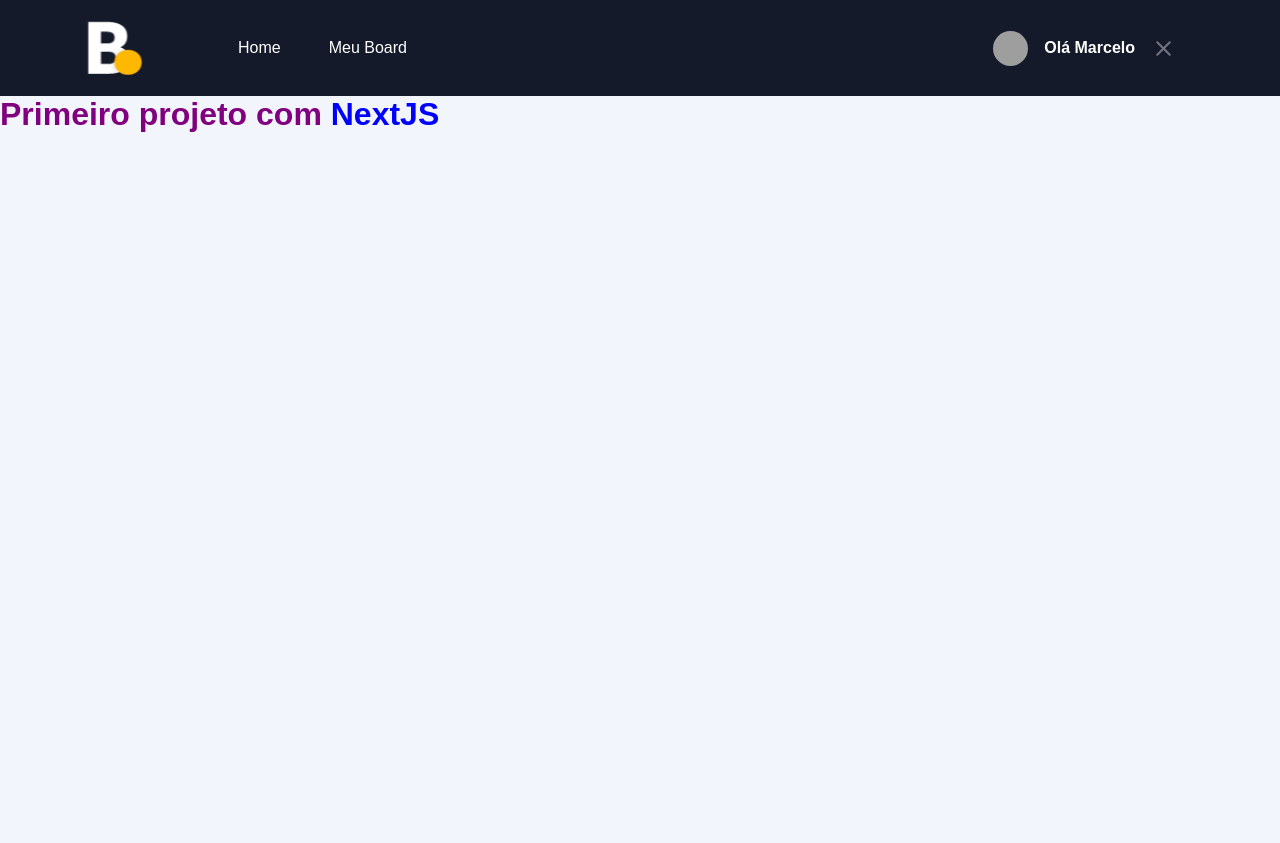
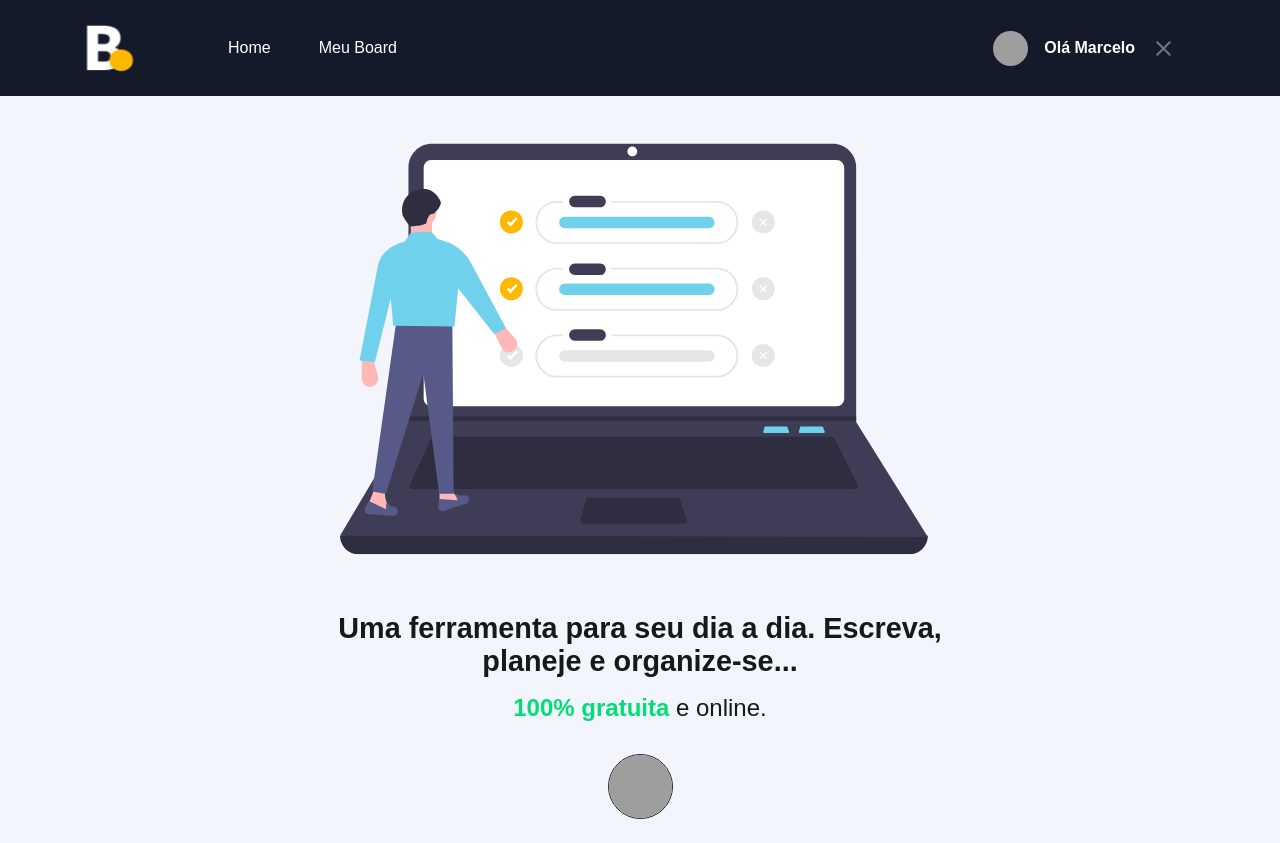
Before and after one commit to marcelopajr/board, a Next.js app: page / in a window 1280 px wide. Before the commit the page ends 800 px from the top, so only its background shows below. Built offline with nearby package versions, Linux system fonts and the light colour scheme; grey boxes are pictures that could not be loaded.

Commit message:
chore: add Home

```diff
--- a/src/components/Header/index.tsx
+++ b/src/components/Header/index.tsx
@@ -13,8 +13,8 @@ export default function Header() {
           <Image
             src="/images/logo.svg"
             alt="Logo Board"
-            width={70}
-            height={70}
+            width={60}
+            height={60}
           />
         </Link>
         <nav>
--- a/src/pages/index.tsx
+++ b/src/pages/index.tsx
@@ -1,4 +1,6 @@
+/* eslint-disable @next/next/no-img-element */
 import Head from 'next/head';
+import Image from 'next/image';
 
 import styles from '../styles/styles.module.scss';
 
@@ -8,11 +10,27 @@ export default function Home() {
       <Head>
         <title>Board | Organizando tarefas</title>
       </Head>
-      <div>
-        <h1 className={styles.title}>
-          Primeiro projeto com <span>NextJS</span>
-        </h1>
-      </div>
+      <main className={styles.contentContainer}>
+        <Image
+          src="/images/board-user.svg"
+          alt="Ferramenta Board"
+          width={600}
+          height={500}
+        />
+
+        <section className={styles.callToAction}>
+          <h1>
+            Uma ferramenta para seu dia a dia. Escreva, planeje e organize-se...
+          </h1>
+          <p>
+            <span>100% gratuita</span> e online.
+          </p>
+        </section>
+
+        <div className={styles.donators}>
+          <img src="https://github.com/marcelopajr.png" alt="Usuário 1" />
+        </div>
+      </main>
     </>
   );
 }
--- a/src/styles/styles.module.scss
+++ b/src/styles/styles.module.scss
@@ -1,7 +1,61 @@
-.title {
-  color: purple;
+.contentContainer {
+  max-width: 1120px;
+  margin: 0 auto;
+  padding: 0 2rem;
 
-  span {
-    color: blue;
+  display: flex;
+  align-items: center;
+  justify-content: center;
+  flex-direction: column;
+
+  img {
+    margin-top: 2rem;
   }
 }
+
+.callToAction {
+  max-width: 700px;
+
+  h1 {
+    font-size: 1.8rem;
+    margin-top: 1rem;
+    font-weight: bold;
+    text-align: center;
+    color: #141a19;
+  }
+
+  p {
+    margin-top: 1rem;
+    font-size: 1.5rem;
+    text-align: center;
+    color: #141a19;
+
+    span {
+      color: #04dd75;
+      font-weight: bold;
+    }
+  }
+}
+
+.donators {
+  display: flex;
+  justify-content: center;
+  flex-wrap: wrap;
+  margin-bottom: 1.5rem;
+
+  img {
+    width: 65px;
+    height: 65px;
+    border-radius: 50%;
+    border: 1px solid #141a29;
+    transition: all 0.2s;
+
+    + img {
+      margin-left: 10px;
+    }
+  }
+
+  img:hover {
+    transform: scale(1.2);
+  }
+}
```
